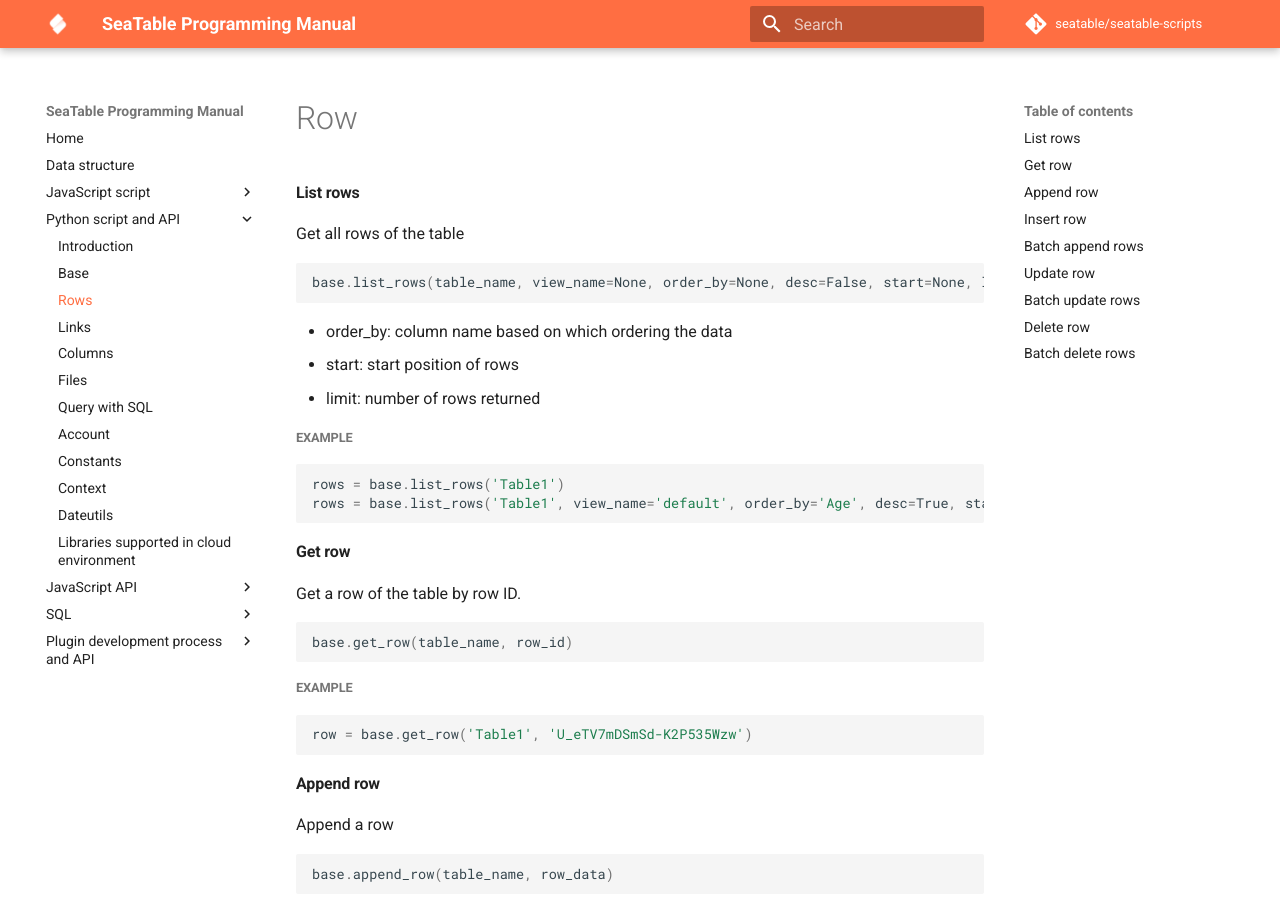
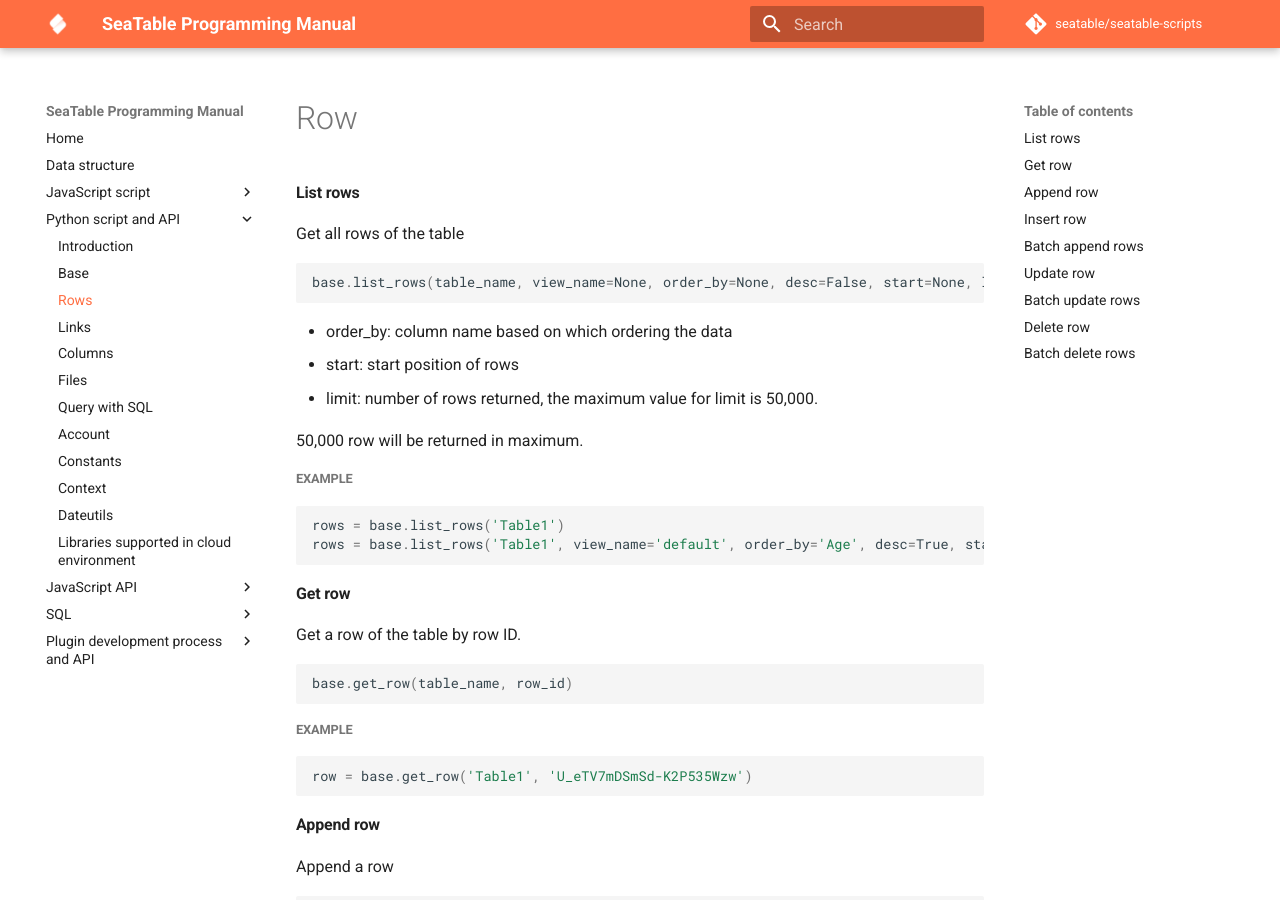
Before and after one commit to seatable/seatable-scripts, an MkDocs documentation site: the page built from manual/python/rows.md, in a window 1280 px wide and 900 px high. Built offline with MkDocs 1.6.1 and Material for MkDocs 9.7.7, drawn with Linux system fonts in a browser that asks for light colours; comment, search, counter and statistics services are not loaded.

Commit message:
Update rows.md

```diff
--- a/manual/python/rows.md
+++ b/manual/python/rows.md
@@ -10,7 +10,9 @@
 
 * order_by:  column name based on which ordering the data
 * start: start position of rows
-* limit:  number of rows returned
+* limit:  number of rows returned, the maximum value for limit is 50,000.
+
+50,000 row will be returned in maximum.
 
 ##### Example
 
```
